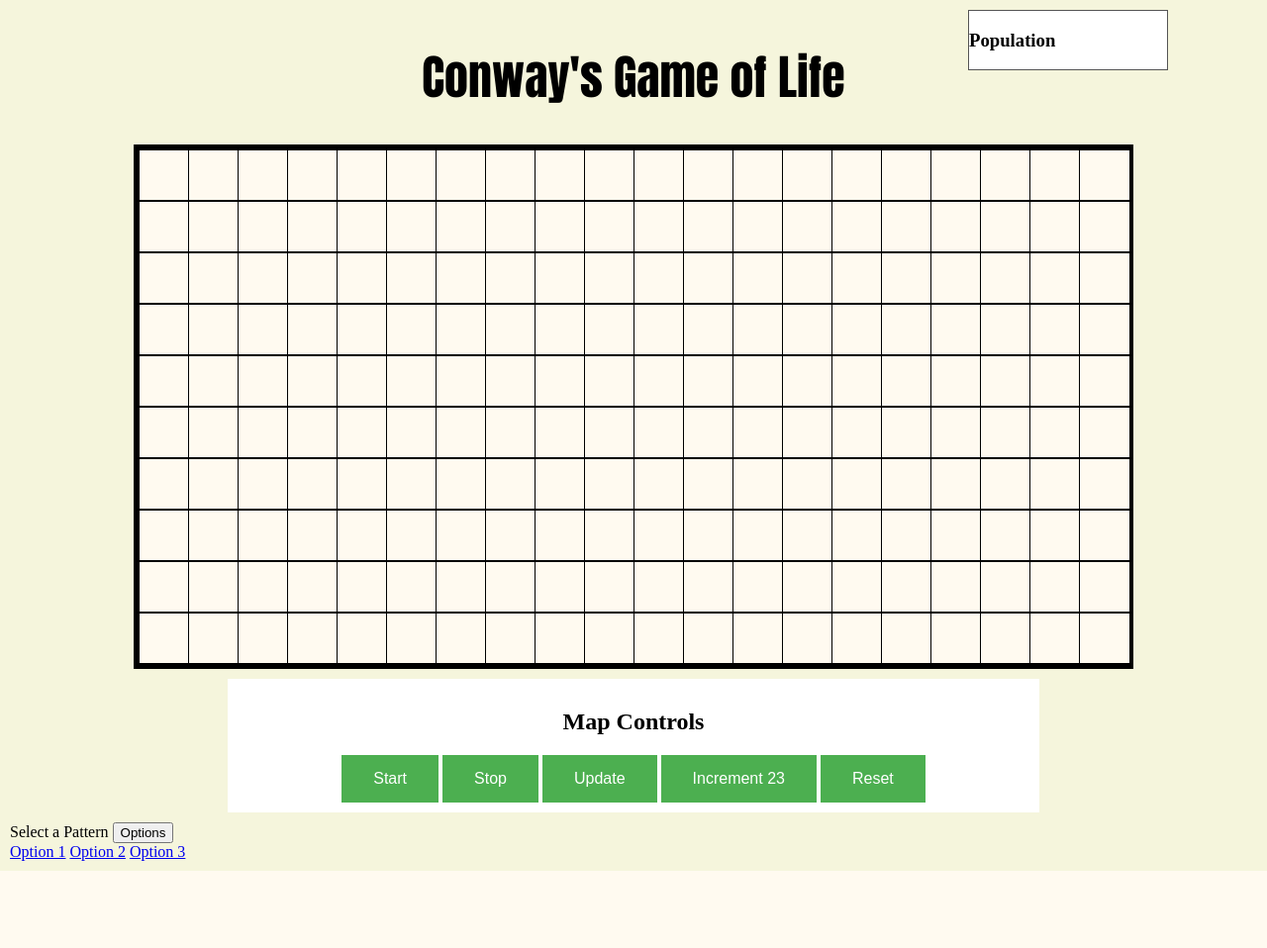
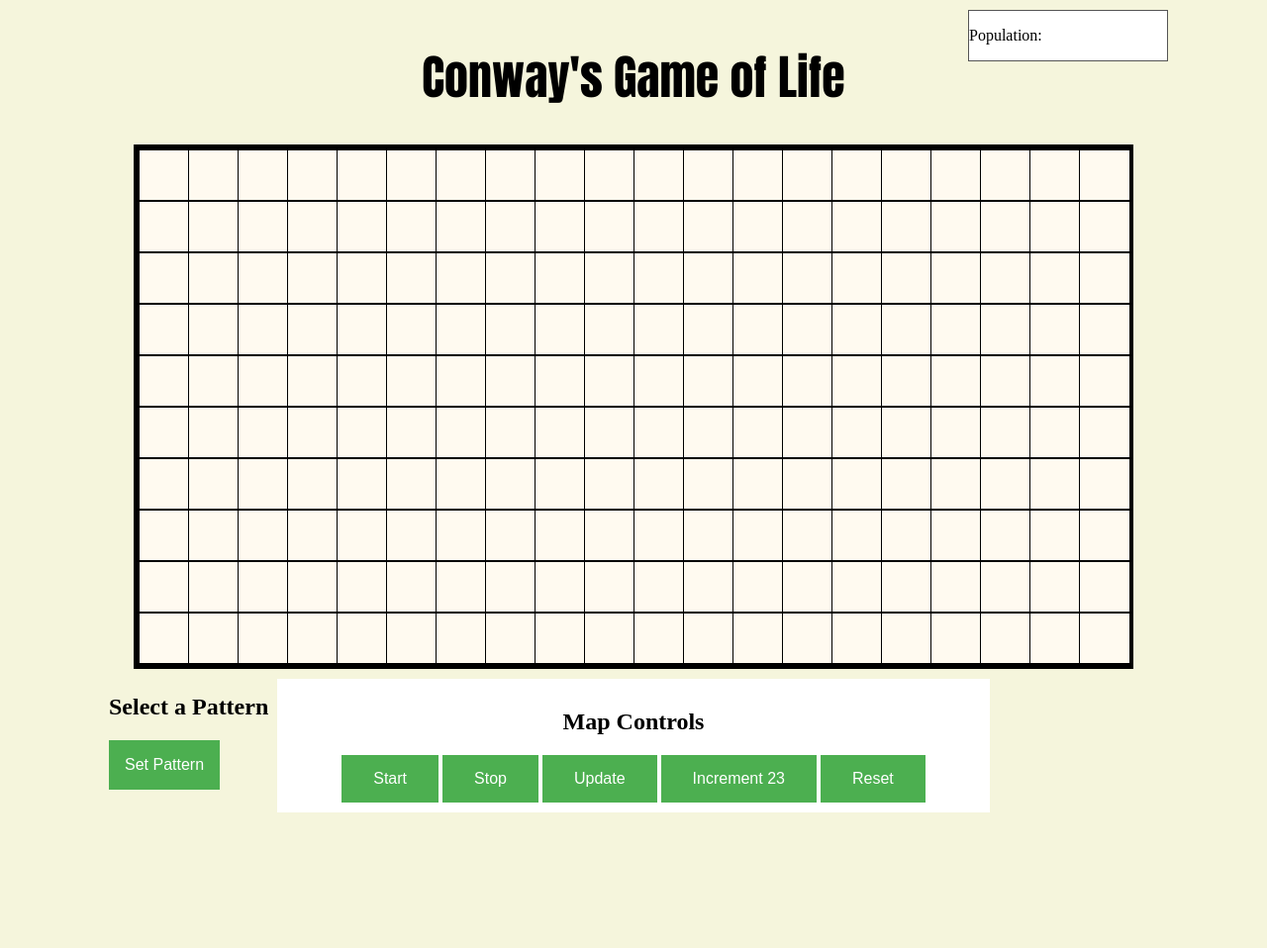
Before and after one commit to razatsutradhar/game_of_life, a PHP site: page /myboard.html in a window 1280 px wide. Shown: the whole page at 99% size. Before the commit the page ends 880 px from the top, so only its background shows below. Run offline with PHP 8.4, Linux system fonts and the light colour scheme.

Commit message:
Dropdown menu CSS changes

```diff
--- a/myboard.html
+++ b/myboard.html
@@ -34,17 +34,17 @@
 	</div>
 
 	<div class="popView">
-		<h3>Population</h3>
+		<p onload = "popCalc()">Population: <span id="myText"></span></p>
 
 	</div>
 
 	<div class="patternSelection">
-		Select a Pattern
-		<button class="dropdown">Options</button>
+		<h2>Select a Pattern</h2>
+		<button class="dropdown">Set Pattern</button>
 		<div class="dropdown-content">
-			<a href="#">Option 1</a>
-			<a href="#">Option 2</a>
-			<a href="#">Option 3</a>
+			<a href="#" onclick="pattern1()">The Block</a>
+			<a href="#" onclick="pattern2()">The Blinker</a>
+			<a href="#" onclick="pattern3()">The Beacon</a>
 		</div>
 	</div>
 </body>
--- a/script.js
+++ b/script.js
@@ -83,6 +83,16 @@
         return aliveCount;
     }
 }
+
+function popCalc(){
+	for(const cell of allCells){
+		if(cell.isAlive()){
+			count++;
+		}
+	}
+	document.getElementById("counter").innerHTML = count;
+}
+
 function startGame(){
     interval = setInterval(updateMap, 500, 1);
 }
@@ -117,6 +127,17 @@
 
 }
 
+function pattern1() {
+	resetMap();
+	for (var z = 0; z < 1; z++){
+		for(var c = 0; c < 1; c++){
+			cell.setAlive();
+		}
+	}
+}
+
+
+
 function calculateNextGen() {
     for (const cell of allCells) {
         cell.calculteNextState();
--- a/style.css
+++ b/style.css
@@ -45,7 +45,7 @@
   display: inline-block;
   font-size: 16px;
   margin: 10px;
-  width: 800px;
+  width: 700px;
 }
 
 .button {
@@ -85,6 +85,48 @@
 
 .button:hover {
   box-shadow: 0 12px 16px 0 rgba(0,0,0,0.24),0 17px 50px 0 rgba(0,0,0,0.19);
+}
+.dropdown {
+  background-color: #4CAF50;
+  color: white;
+  padding: 16px;
+  font-size: 16px;
+  border: none;
+  cursor: pointer;
+}
+
+.patternSelection {
+  position: relative;
+  top: -150px;
+  right: -100px;
+  display: inline-block;
+  width: 200px;
+}
+
+.dropdown-content {
+  display: none;
+  position: absolute;
+  background-color: #f9f9f9;
+  min-width: 160px;
+  box-shadow: 0px 8px 16px 0px rgba(0,0,0,0.2);
+  z-index: 1;
+}
+
+.dropdown-content a {
+  color: black;
+  padding: 12px 16px;
+  text-decoration: none;
+  display: block;
+}
+
+.dropdown-content a:hover {background-color: #ADD8E6}
+
+.patternSelection:hover .dropdown-content {
+  display: block;
+}
+
+.patternSelection:hover dropdown {
+  background-color: #3e8e41;
 }
 
 .popView {
```
